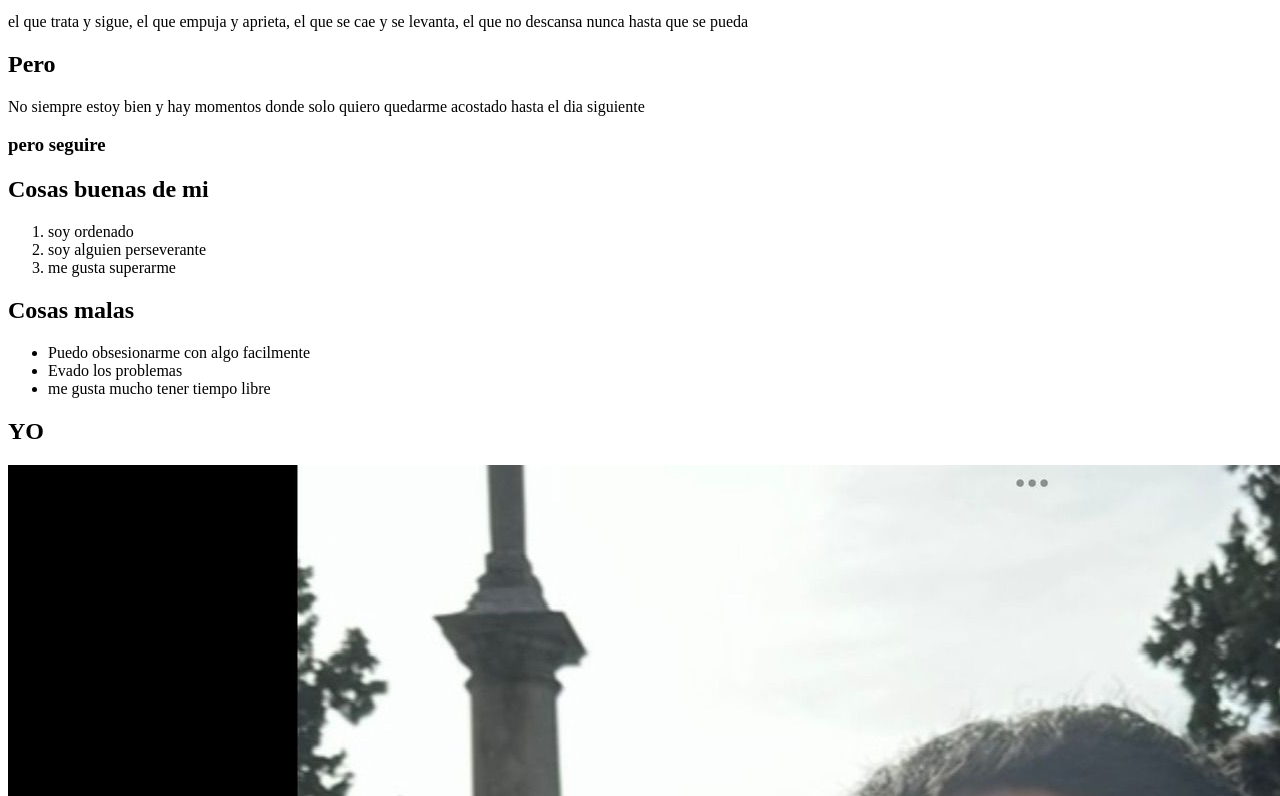
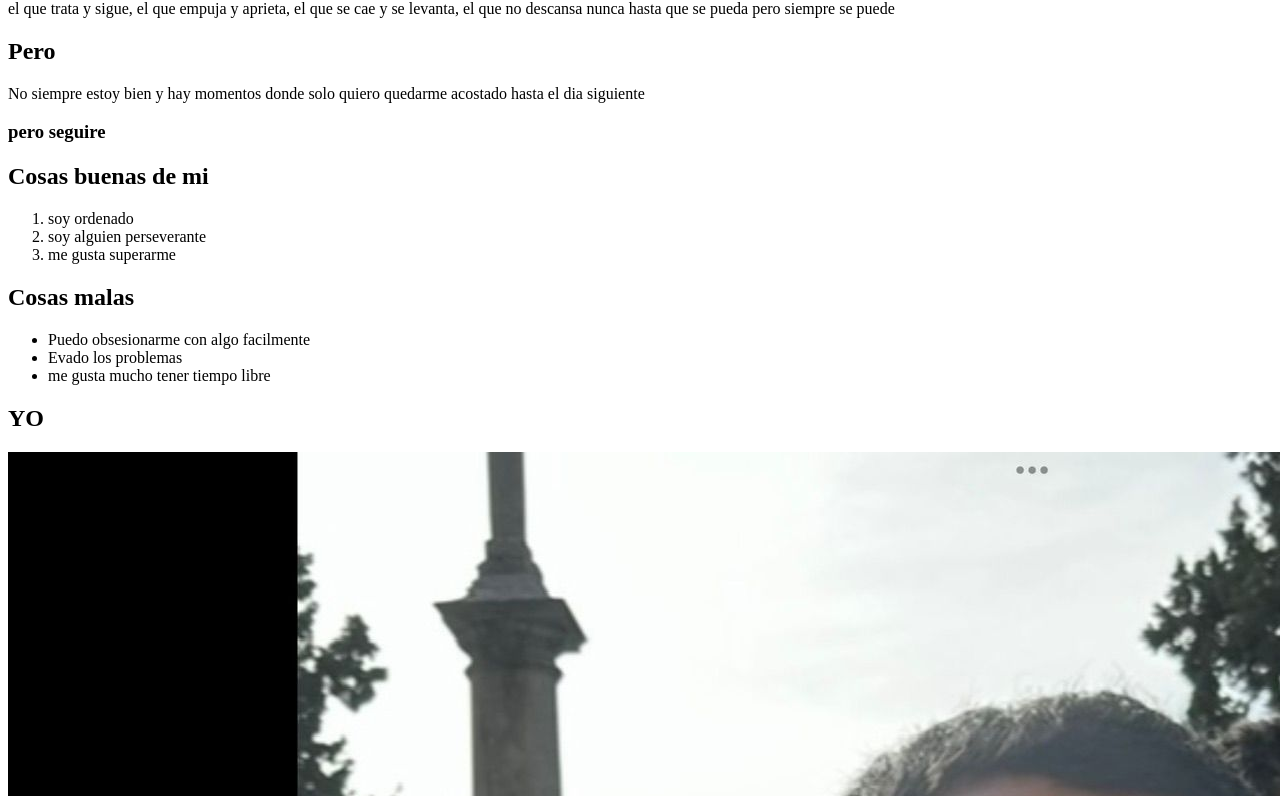
Before and after one commit to vadixter/yoyo, a plain HTML site: page index.html in a window 1280 px wide. Shown: the part 93-889 px from the top of the page. Drawn offline with Linux system fonts and the light colour scheme.

Commit message:
estructura y falta

```diff
--- a/index.html
+++ b/index.html
@@ -2,8 +2,7 @@
 <html lang="es">
 <head>
     <nav>
-        <a href="#subtitulo1">contactos
-        </a>
+        <a href="#subtitulo1">contactos</a>
         <a href="#subtitulo2">referencias</a>
     </nav>
 
@@ -12,11 +11,14 @@
     <title>Vadixter</title>
 </head>
 <body>
+    <section>
     <h1>Soy yo</h1>
-    <p>el que trata y sigue, el que empuja y aprieta, el que se cae y se levanta, el que no descansa nunca hasta que se pueda
+    <p>el que trata y sigue, el que empuja y aprieta, el que se cae y se levanta, el que no descansa nunca hasta que se pueda pero siempre se puede
         <h2>Pero</h2>
         <p>No siempre estoy bien y hay momentos donde solo quiero quedarme acostado hasta el dia siguiente
             <h3>pero seguire</h3>
+        </section>
+        <section>
         </p>
     </p>
 <h2>Cosas buenas de mi</h2>
@@ -24,7 +26,7 @@
     <li>soy ordenado</li>
     <li>soy alguien perseverante</li>
     <li>me gusta superarme</li>
-</ol>
+</ol></section>
 
 <h2>Cosas malas</h2>
 <ul>
```
